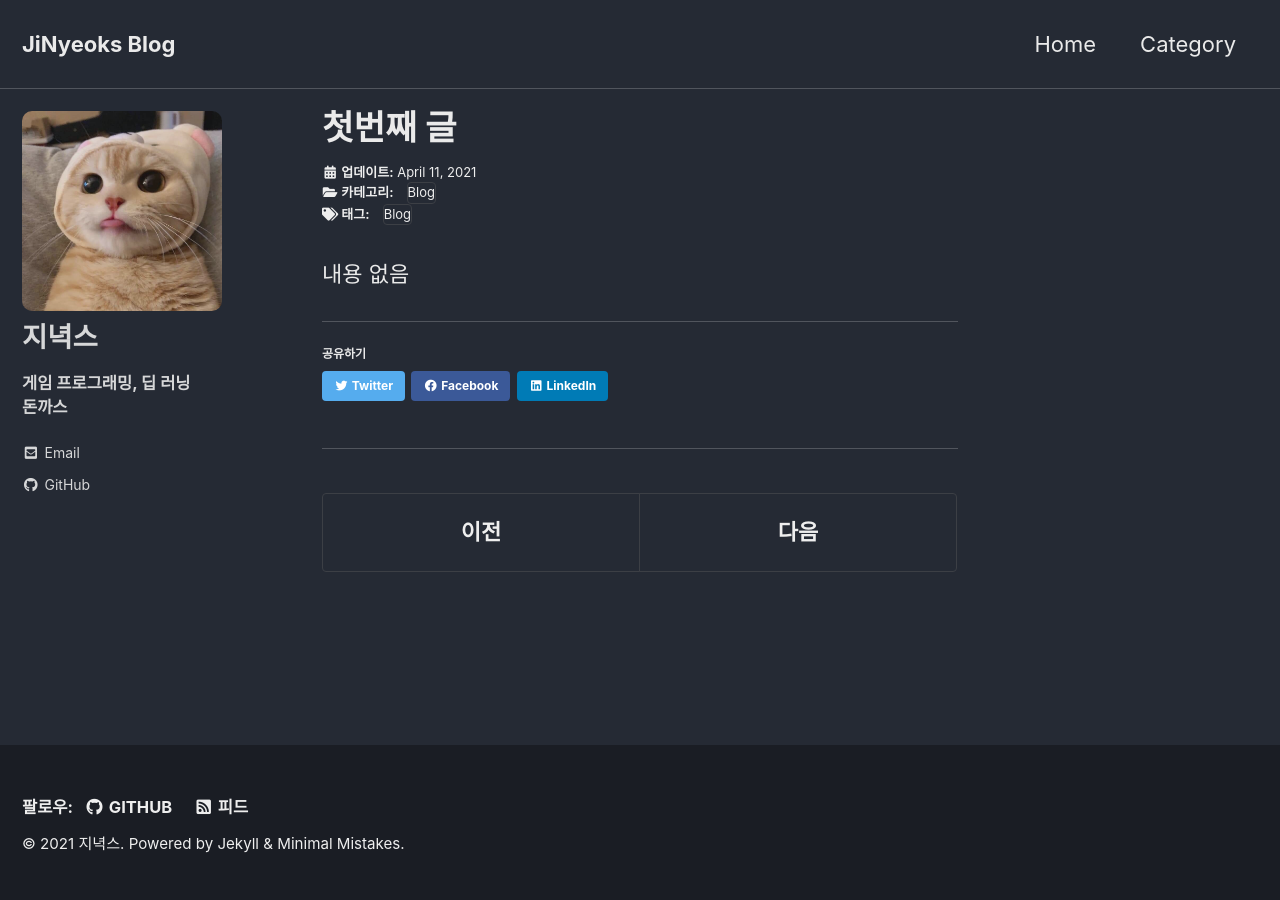
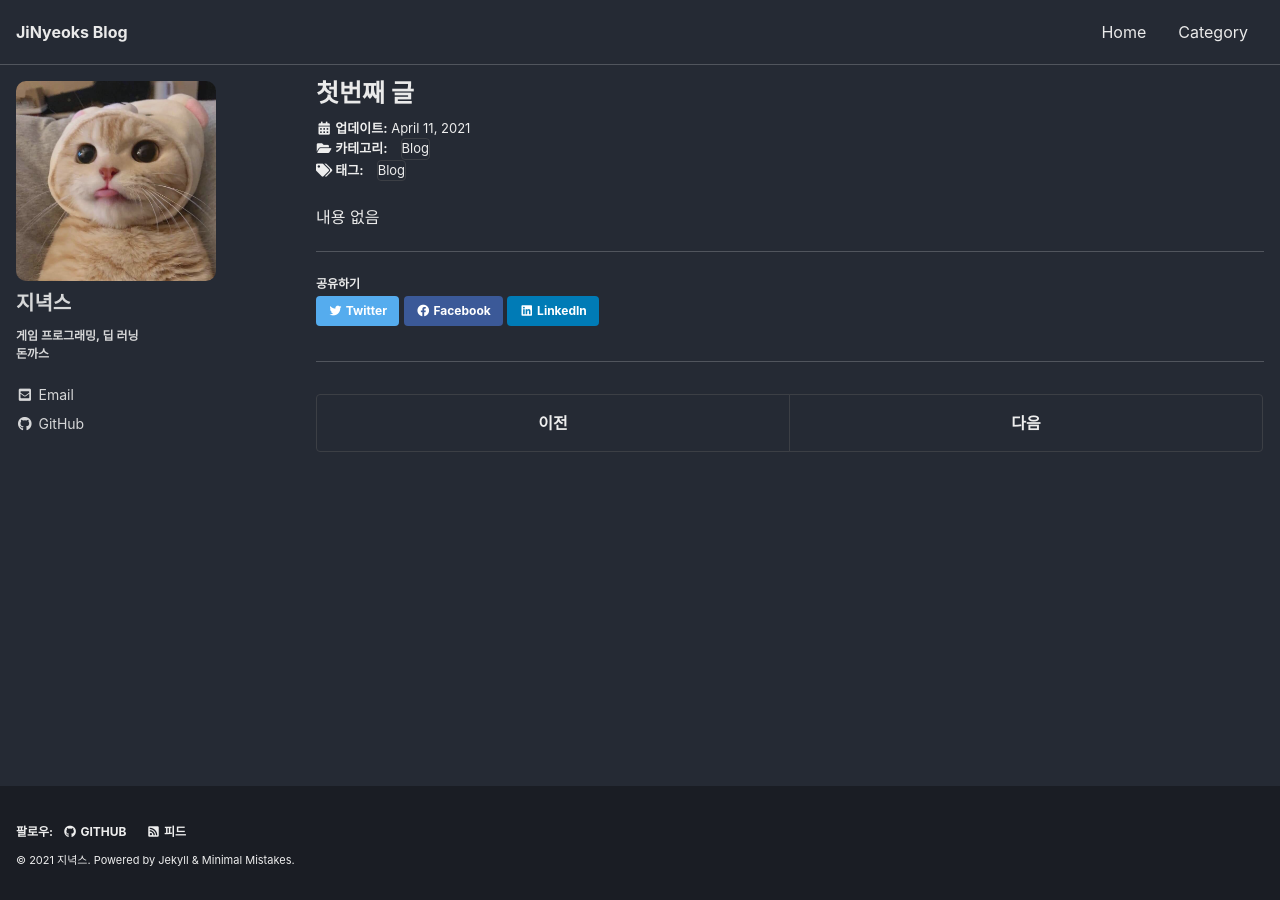
Before and after one commit to 0201jin/0201jin.github.io, a Jekyll site: the page built from _posts/2021-04-11-1.md, in a window 1280 px wide. Built offline with Jekyll 4.4.1, drawn with Linux system fonts in a browser that asks for light colours; cached includes are drawn as plain includes.

Commit message:
포스트 페이지 코드 변경

```diff
--- a/_sass/minimal-mistakes/_page.scss
+++ b/_sass/minimal-mistakes/_page.scss
@@ -36,15 +36,15 @@ body {
 }
 
 .page {
-  @include breakpoint($large) {
+  @include breakpoint($medium) {
     float: right;
     width: calc(100% - #{$right-sidebar-width-narrow});
     padding-right: $right-sidebar-width-narrow;
   }
 
-  @include breakpoint($x-large) {
+  @include breakpoint($medium) {
     width: calc(100% - #{$right-sidebar-width});
-    padding-right: $right-sidebar-width;
+    padding-right: 0;
   }
 
   .page__inner-wrap {
@@ -93,7 +93,7 @@ body {
 			position: relative;
 			left: 0.5em;
 			opacity: 0;
-			font-size: 0.8em;
+			font-size: 8px;
 			-webkit-transition: opacity 0.2s ease-in-out 0.1s;
 			-moz-transition: opacity 0.2s ease-in-out 0.1s;
 			-o-transition: opacity 0.2s ease-in-out 0.1s;
--- a/_sass/minimal-mistakes/_reset.scss
+++ b/_sass/minimal-mistakes/_reset.scss
@@ -19,7 +19,7 @@ html {
   }
 
   @include breakpoint($x-large) {
-    font-size: 22px;
+    font-size: 16px;
   }
 
   -webkit-text-size-adjust: 100%;
```
